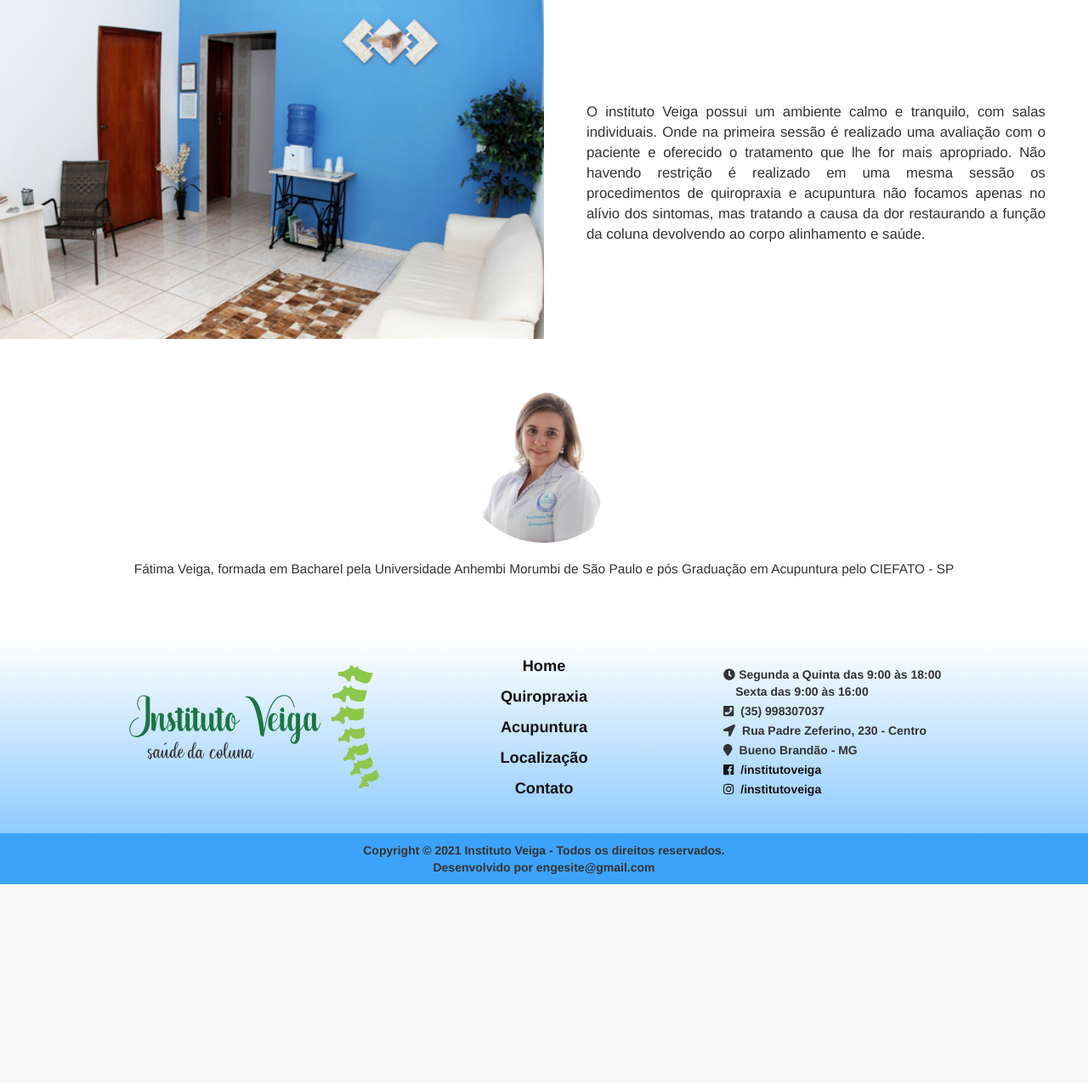
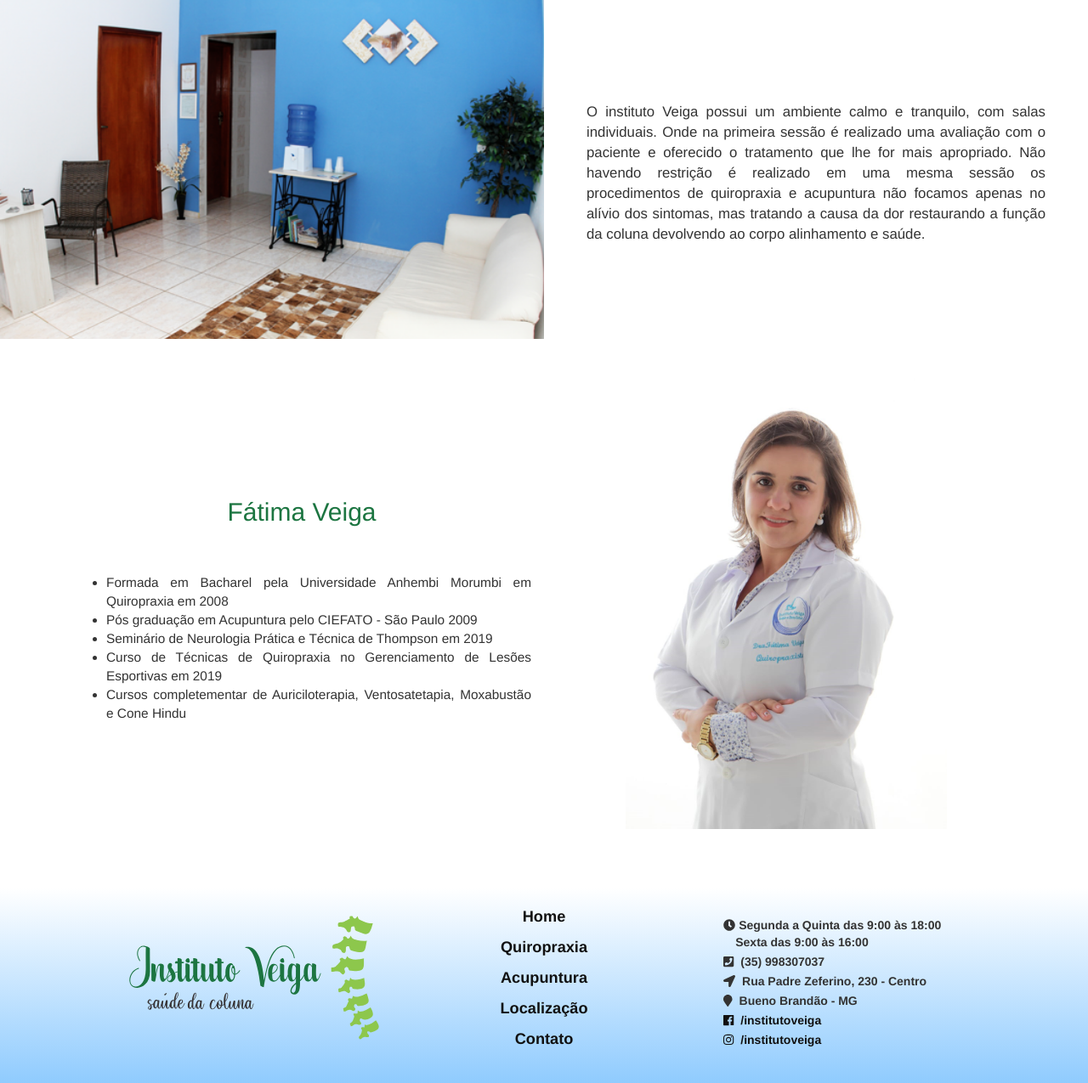
Before and after one commit to henriquevm/site-instituto-veiga, a PHP site: page / in a window 1280 px wide. Shown: the part 1086-2361 px from the top of the page at 85% size. Before the commit the page ends 2127 px from the top, so only its background shows below. Run offline with PHP 8.4, Linux system fonts and the light colour scheme; some libraries are stand-ins or nearby versions; some web fonts are replaced.

Commit message:
Update Outubro
Imagem e texto de perfil (Home)

```diff
--- a/css/home.css
+++ b/css/home.css
@@ -14,6 +14,11 @@
     margin: 0 !important;
     padding: 0;
   }
+
+  .texto-pessoa {
+    padding-top: 0 !important;
+    margin-bottom: 1rem !important;
+  }
 }
 @media only screen and (min-width: 992px) and (max-width: 1199px) {
   #carousel {
@@ -26,6 +31,7 @@
     margin-bottom: 40px !important;
   }
 }
+
 #carousel {
   height: 100%;
   position: relative;
@@ -66,6 +72,46 @@
   padding-right: 0;
 }
 
+.texto-pessoa {
+  padding-top: 11em;
+}
+.texto-pessoa p {
+  font-size: 30px;
+  margin-bottom: 5rem;
+  color: #1C7541;
+}
+
+.texto-pessoa {
+  padding-top: 8em;
+}
+.texto-pessoa p {
+  font-size: 30px;
+  margin-bottom: 5rem;
+}
+
+.texto-pessoa ul {
+  text-align: justify;
+}
+.img-perfil {
+  text-align: center;
+}
+
+.img-perfil img {
+  width: 70%;
+};
+}
+
+.texto-pessoa ul {
+  text-align: justify;
+}
+.img-perfil {
+  text-align: center;
+}
+
+.img-perfil img {
+  width: 70%;
+}
+
 #conteudo {
   display: table;
   padding-top: 45px;
@@ -100,6 +146,7 @@
 #conteudo .texto {
   font-size: 1.2em;
 }
+
 #conteudo .img-pessoa {
   margin: 0 auto;
   height: 200px;
--- a/index.php
+++ b/index.php
@@ -43,68 +43,29 @@
 				</div>
 			</div>
 		</div>
-		<div class="row margin-bottom">
-			<div class="container">
-				<div class="col-md-12">
-					<div class="row">
-						<div class="col-md-12">
-							<div class="img-pessoa fatima"></div>
-						</div>
-					</div>
-					<div class="row">
-						<div class="col-md-12">
-							<div class="texto-pessoa">
-								Fátima Veiga, formada em Bacharel pela Universidade Anhembi Morumbi de São Paulo e pós Graduação em Acupuntura pelo CIEFATO - SP
-							</div>
-						</div>
-					</div>
-				</div>
-				<!--<div class="col-md-6">
-					<div class="row">
-						<div class="img-pessoa val"></div>
-					</div>
-					<div class="row">
-						<div class="col-md-12">
-							<div class="texto-pessoa">
-								Valdirene Matias, psicóloga - CRP 100844 6ª Região de Campinas/SP e 4ª Região de Pouso Alegre/MG
-							</div>
-						</div>
-					</div>
-				</div>-->
-			</div>
-		</div>
-		<!--
-		<div class="row margin-bottom">
+		<div class="row no-gutter margin-bottom">
 			<div class="container">
 				<div class="col-md-6">
-					<div class="row">
-						<div class="col-md-12">
-							<div class="img-pessoa diogo"></div>
-						</div>
-					</div>
-					<div class="row">
-						<div class="col-md-12">
-							<div class="texto-pessoa">
-								Dr. Diogo Nogueira Fisioterapeuta - CREFITO-4/266542-F
-							</div>
-						</div>
+					<div class="texto-pessoa">
+						<p>Fátima Veiga</p>
+						<ul>
+							<li>Formada em Bacharel pela Universidade Anhembi Morumbi em Quiropraxia em 2008</li>
+							<li>Pós graduação em Acupuntura pelo CIEFATO - São Paulo 2009</li>
+							<li> Seminário de Neurologia Prática e Técnica de Thompson em 2019</li>
+							<li>Curso de Técnicas de Quiropraxia no Gerenciamento de Lesões Esportivas em 2019</li>
+							<li>Cursos completementar de Auriciloterapia, Ventosatetapia, Moxabustão e Cone Hindu</li>
+						</ul>
 					</div>
 				</div>
 				<div class="col-md-6">
-					<div class="row">
-						<div class="img-pessoa elida"></div>
-					</div>
-					<div class="row">
-						<div class="col-md-12">
-							<div class="texto-pessoa">
-								Élida Paula Dini de Franco Nutricionista Especialista em Nutrição Clínica e Funcional Mestre em Biologia Molecular e Tumoral
-							</div>
-						</div>
+					<div class="img-perfil" >
+						<img src="img/home/fatima.png" alt="Foto de perfil da Fátima Veiga">
 					</div>
 				</div>
+
 			</div>
 		</div>
-		-->
+
 	</section>
 
 <?php
```
